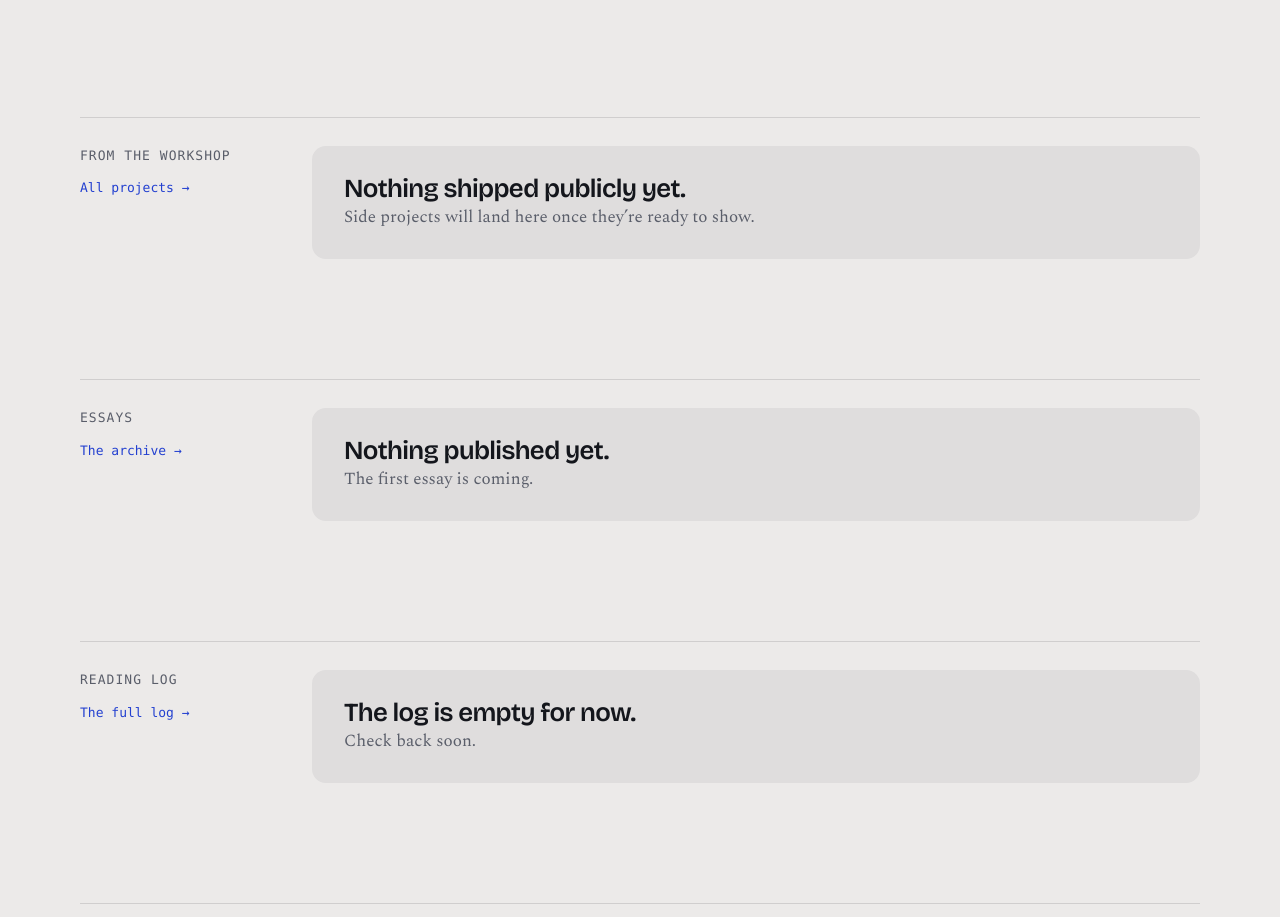
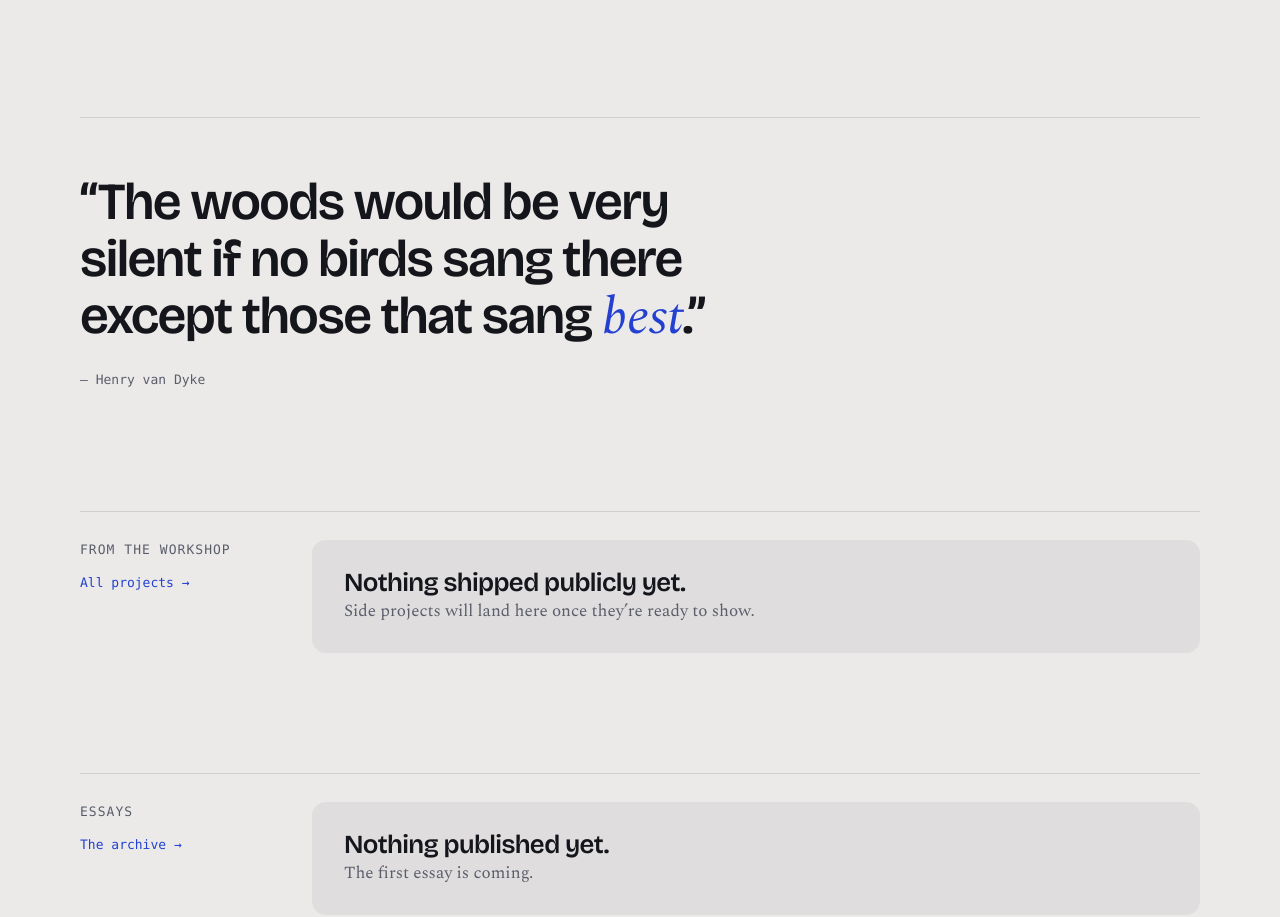
Before and after one commit to AyushRanjan15/my_website, a plain HTML site: page index.html in a window 1280 px wide. Shown: the part 952-1869 px from the top of the page. Drawn offline with nearby package versions, Linux system fonts and the light colour scheme; a web font is replaced by a local one.

Commit message:
add a quote

```diff
--- a/index.html
+++ b/index.html
@@ -41,6 +41,15 @@
         <li class="pill">System design</li>
         <li class="pill">Books</li>
       </ul>
+    </section>
+
+    <section class="wrap section" aria-label="A quote">
+      <figure class="quote">
+        <blockquote>
+          <p class="h">&ldquo;The woods would be very silent if no birds sang there except those that sang <span class="accent-word">best</span>.&rdquo;</p>
+        </blockquote>
+        <figcaption class="meta">&mdash; Henry van Dyke</figcaption>
+      </figure>
     </section>
 
     <section class="wrap section" aria-labelledby="projects-h">
--- a/site.css
+++ b/site.css
@@ -168,6 +168,19 @@ a:hover { color: var(--fg); }
   border-radius: 99px;
 }
 .pill--accent { background: var(--accent); color: var(--on-accent); }
+
+/* ── Pull quote ──────────────────────────────────────────────── */
+.quote { margin: 0; border-top: 1px solid var(--line); padding-top: 56px; }
+.quote blockquote { margin: 0; }
+.quote p {
+  margin: 0;
+  font-size: clamp(30px, 4.2vw, 52px);
+  line-height: 1.1;
+  letter-spacing: -0.03em;
+  max-width: 24ch;
+  text-wrap: balance;
+}
+.quote figcaption { margin-top: 24px; }
 
 /* ── Inner page heads ────────────────────────────────────────── */
 .page-head { padding-block: 100px 72px; }
```
